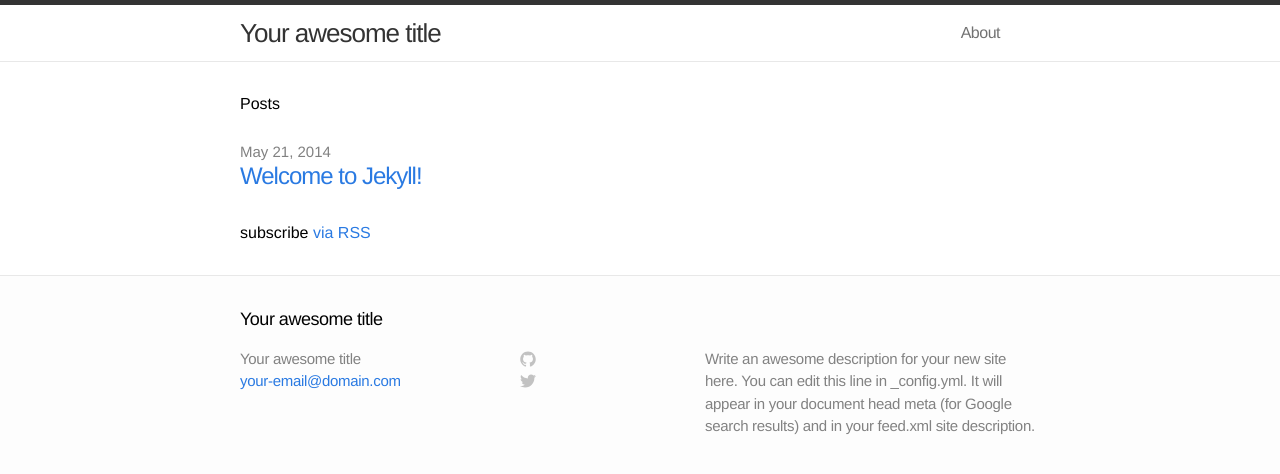
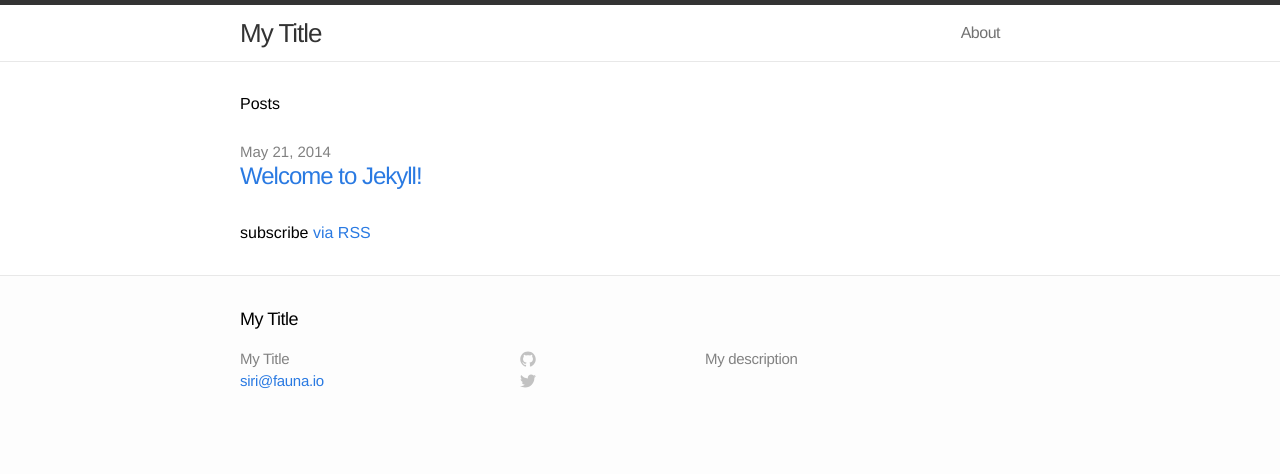
Before and after one commit to siricat/blog, a Jekyll site: the page built from index.html, in a window 1280 px wide. Shown: the top 474 px of the page. Built offline with Jekyll 4.4.1, drawn with Linux system fonts in a browser that asks for light colours.

Commit message:
update readme and config

```diff
--- a/_config.yml
+++ b/_config.yml
@@ -1,7 +1,7 @@
 # Site settings
-title: Your awesome title
-email: your-email@domain.com
-description: "Write an awesome description for your new site here. You can edit this line in _config.yml. It will appear in your document head meta (for Google search results) and in your feed.xml site description."
+title: My Title
+email: siri@fauna.io
+description: "My description"
 baseurl: "/blog"
 url: ""
 
```
Also changed, not shown: README.md.
